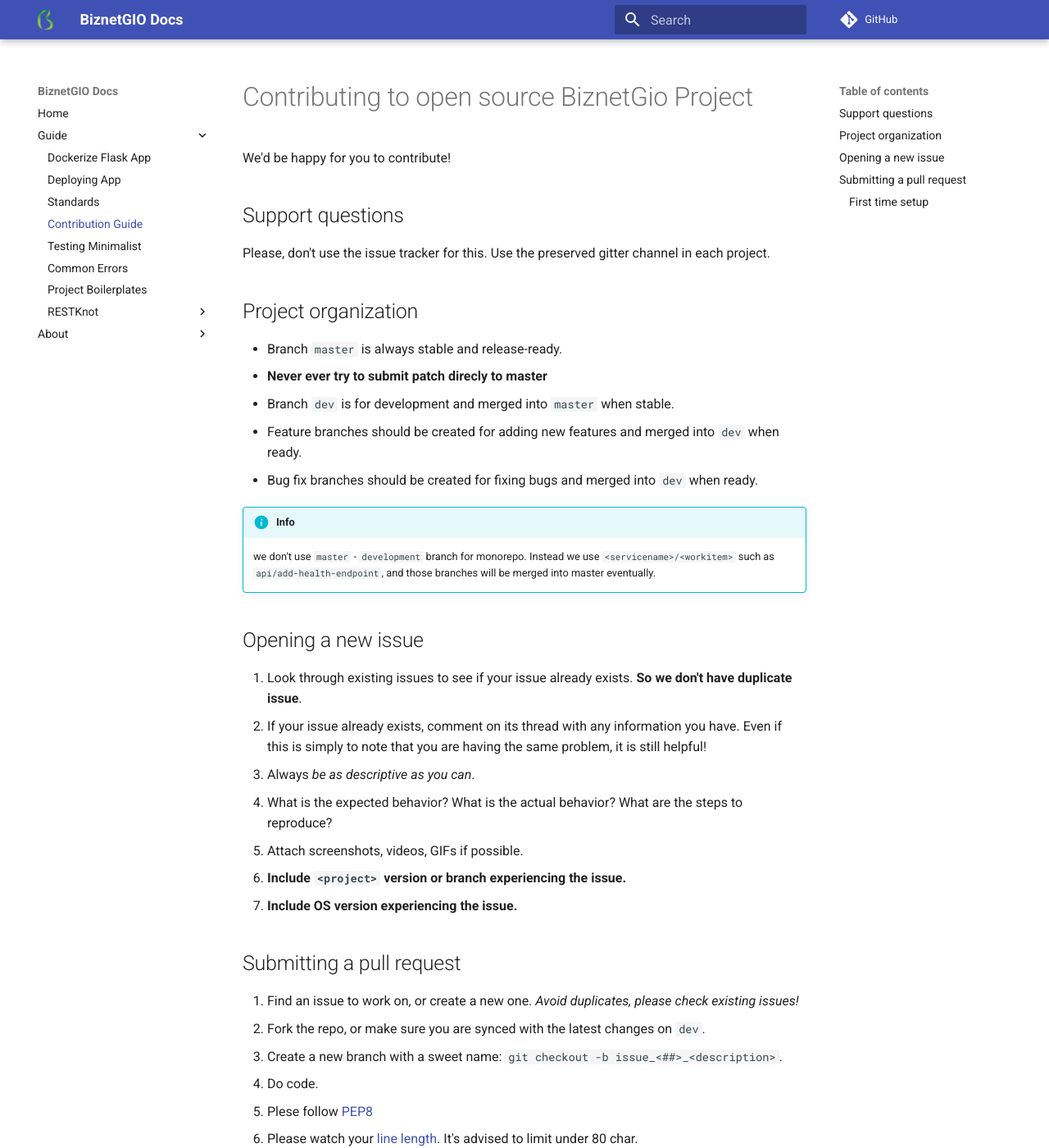
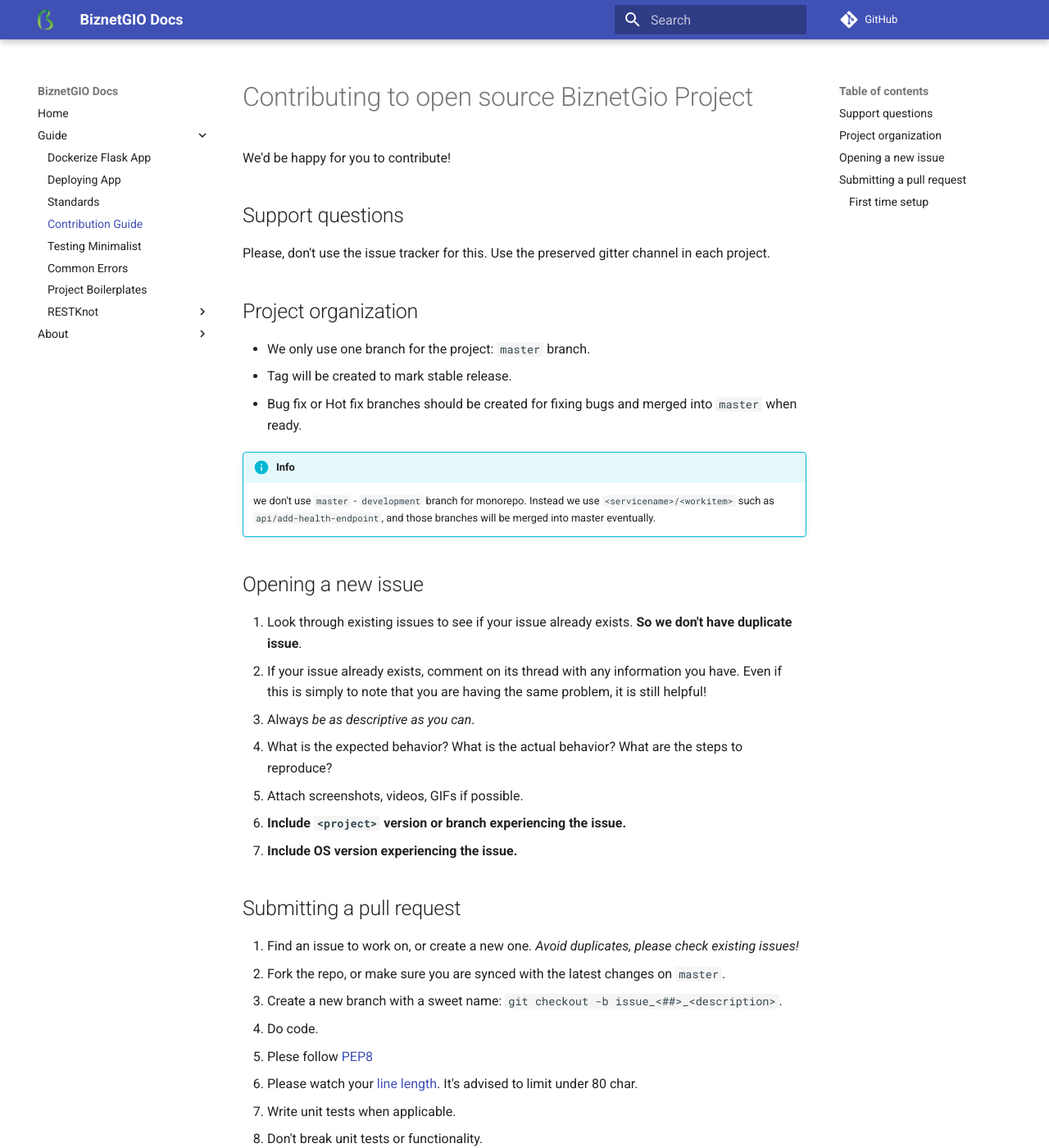
Before and after one commit to BiznetGIO/biznetgio.github.io, an MkDocs documentation site: the page built from docs/guide/contrib-guide.md, in a window 1280 px wide and 1400 px high. Shown: the whole window at 82% size. Built offline with MkDocs 1.6.1 and Material for MkDocs 9.7.7, drawn with Linux system fonts in a browser that asks for light colours; comment, search, counter and statistics services are not loaded.

Commit message:
Update: drop `devel` branch in favor of new flow

```diff
--- a/docs/guide/contrib-guide.md
+++ b/docs/guide/contrib-guide.md
@@ -9,12 +9,10 @@ in each project.
 
 ## Project organization
 
-* Branch `master` is always stable and release-ready.
- * **Never ever try to submit patch direcly to master**
-* Branch `dev` is for development and merged into `master` when stable.
-* Feature branches should be created for adding new features and merged into `dev` when ready.
-* Bug fix branches should be created for fixing bugs and merged into
-  `dev` when ready.
+- We only use one branch for the project: `master` branch.
+- Tag will be created to mark stable release.
+- Bug fix or Hot fix branches should be created for fixing bugs and merged into
+  `master` when ready.
 
 !!! info
 
@@ -38,7 +36,7 @@ in each project.
 ## Submitting a pull request
 
 1. Find an issue to work on, or create a new one. *Avoid duplicates, please check existing issues!*
-2. Fork the repo, or make sure you are synced with the latest changes on `dev`.
+2. Fork the repo, or make sure you are synced with the latest changes on `master`.
 3. Create a new branch with a sweet name: `git checkout -b issue_<##>_<description>`.
 4. Do code.
  - Plese follow [PEP8](https://pep8.org/)
@@ -47,8 +45,8 @@ in each project.
 5. Write unit tests when applicable.
 6. Don't break unit tests or functionality.
 7. Update the documentation header comments if needed.
-8. **Rebase on `dev` branch and resolve any conflicts _before submitting a pull request!_**
-9. Submit a pull request to the `dev` branch. Make sure to add yourself to
+8. **Rebase on `master` branch and resolve any conflicts _before submitting a pull request!_**
+9. Submit a pull request to the `master` branch. Make sure to add yourself to
    AUTHORS file.
 
 
```
